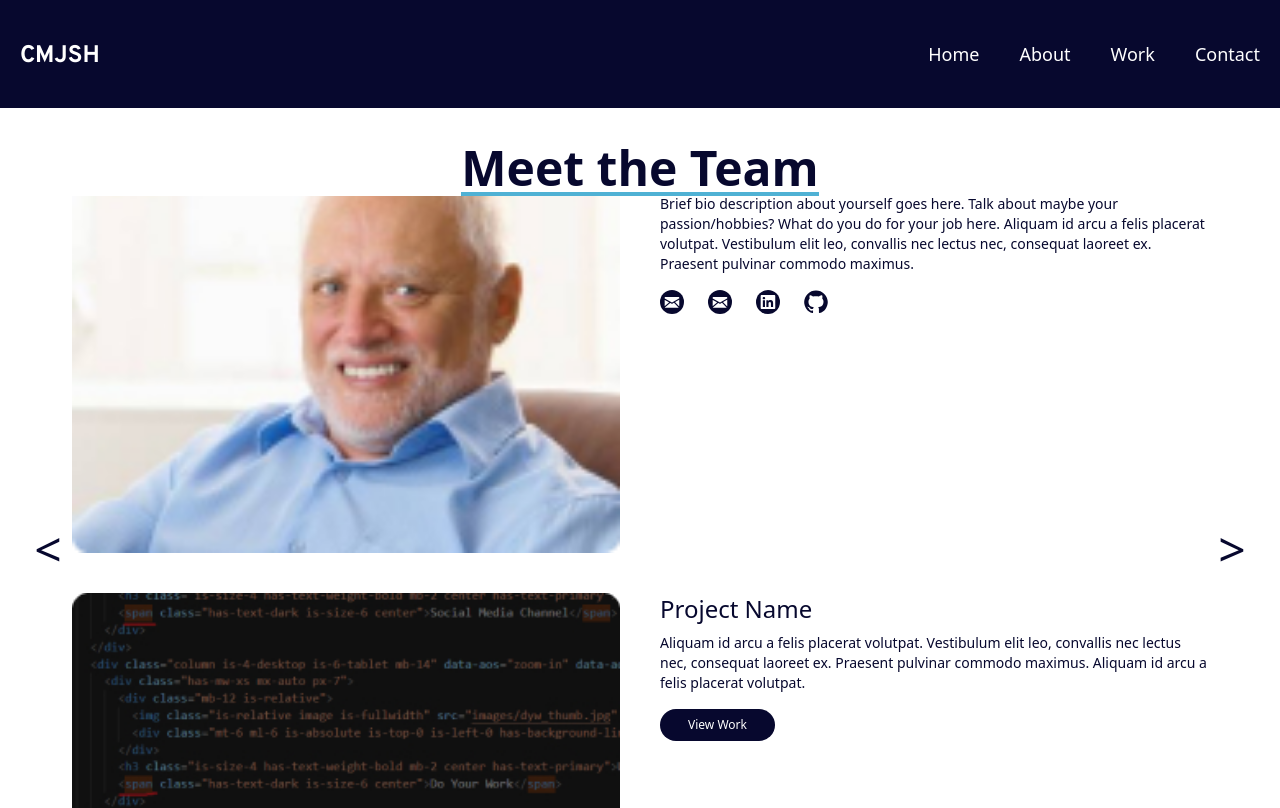
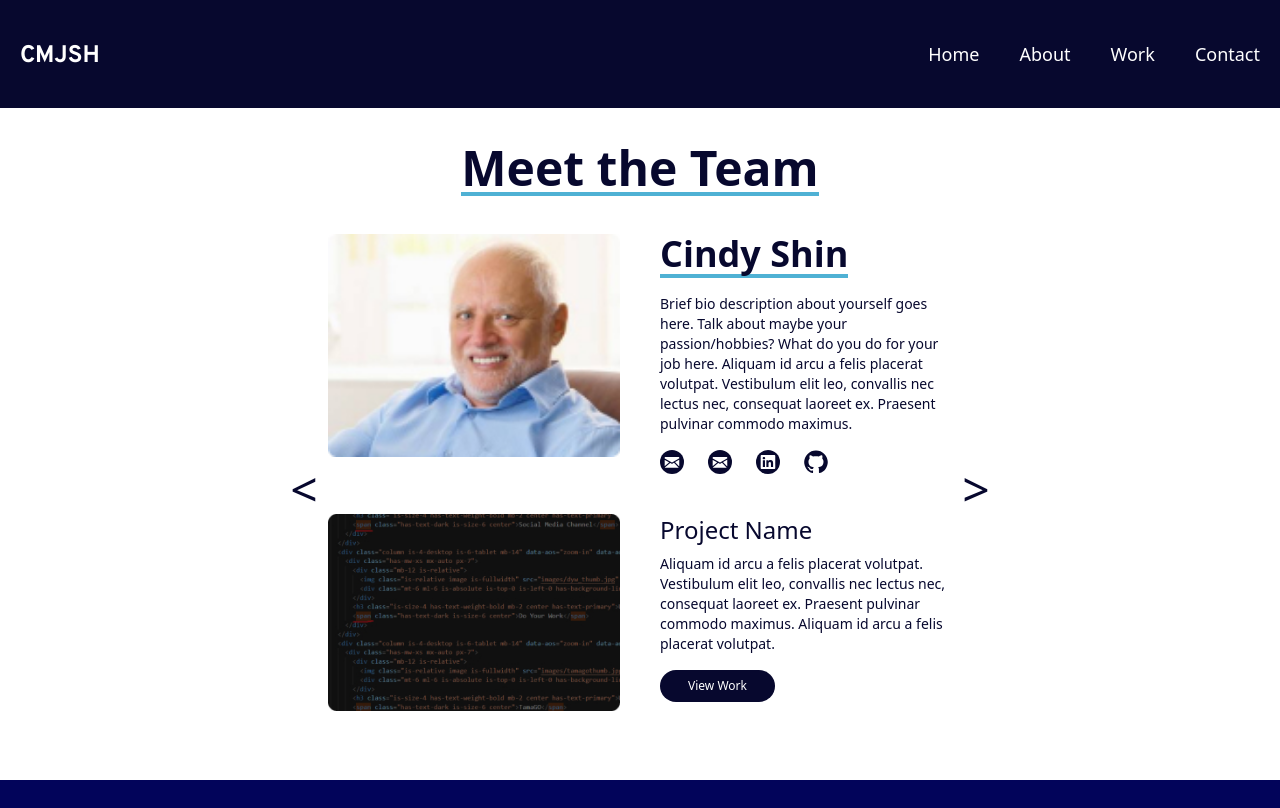
Before and after one commit to jessicamlee/CMJSH-agency, a React (Create React App) app: page /ProfilePage in a window 1280 px wide. Shown: the top 808 px of the page. Built offline with nearby package versions, Linux system fonts and the light colour scheme.

Commit message:
:bug: :lipstick: Carousel on Profile Page
- Fix responsiveness of Carousel by adding new breakpoints/media queries and adjusting the height at each new breakpoint/media query

```diff
--- a/src/pages/ProfilePage.js
+++ b/src/pages/ProfilePage.js
@@ -16,7 +16,7 @@ export default function Profiles() {
                         Meet the Team
                     </h1>
 
-                    <div className="h-240 sm:h-292 md:h-140 lg:h-176 xl:h-232 px-8 container max-w-screen-xl mx-auto mb-1.5">
+                    <div className="h-232 457wide:h-240 sm:h-292 md:h-128 px-8 container max-w-screen-xs md:max-w-screen-md mx-auto mt-8 md:mt-9 mb-10 md:mb-9">
                         <Carousel
                             slide={false}
                             indicators={false}
--- a/tailwind.config.js
+++ b/tailwind.config.js
@@ -7,6 +7,7 @@ module.exports = {
   darkMode: 'class',
   theme: {
     screens: {
+      '457wide': '457px',
       'sm': '640px',
       'md': '768px',
       'lg': '1024px',
@@ -45,10 +46,10 @@ module.exports = {
       },
 
       height: {
-        '140': '35rem',
-        '176': '44rem',
+        '128': '32rem',
+        '200': '50rem',
         '232': '58rem',
-        '240': '60rem',
+        '240': '66rem',
         '292': '73rem',
       },
 
```
